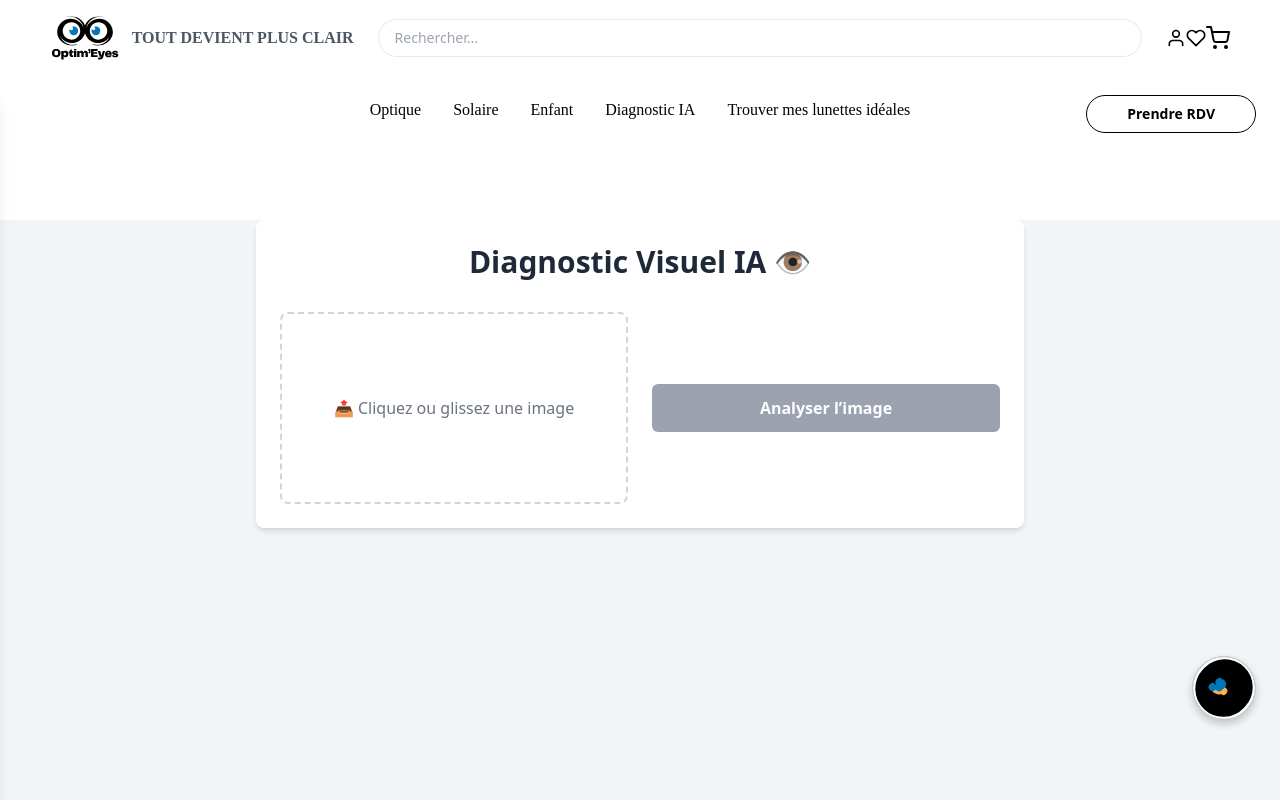
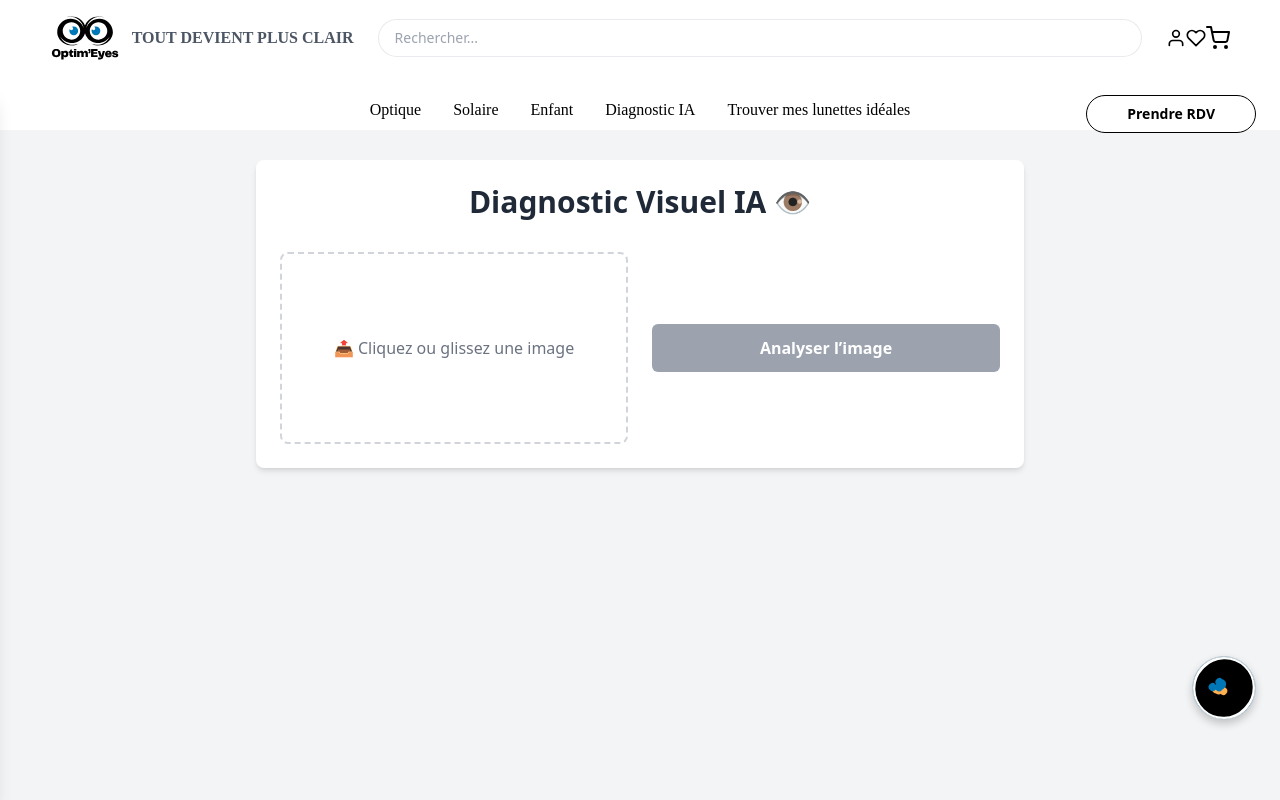
Before and after one commit to Vanleen/Optim-Eyes, a React (Create React App) app in the folder frontend/: page /diagnostic in a window 1280 px wide. Shown: the top 800 px of the page. Built offline with nearby package versions, Linux system fonts and the light colour scheme; no server answers.

Commit message:
🐛 Fix Diagnostic page container padding

```diff
--- a/frontend/src/pages/DiagnosticPage.jsx
+++ b/frontend/src/pages/DiagnosticPage.jsx
@@ -58,9 +58,8 @@ const DiagnosticPage = () => {
   };
 
   return (
-    <section className="mt-[160px] pb-16 bg-gray-100 min-h-screen">
-      {/* On augmente ici le décalage vertical de la div container */}
-      <div className="container mx-auto mt-[220px] max-w-3xl bg-white p-6 rounded-lg shadow-md">
+    <section className="pt-40 pb-16 bg-gray-100 min-h-screen">
+      <div className="container mx-auto max-w-3xl bg-white p-6 rounded-lg shadow-md">
         <h1 className="text-3xl font-semibold text-center text-gray-800 mb-8">
           Diagnostic Visuel IA 👁️
         </h1>
```
